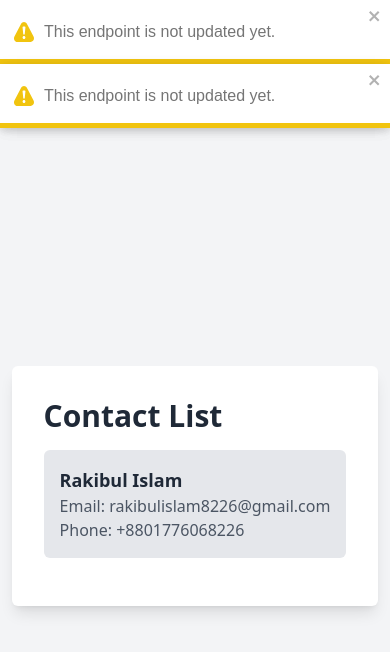
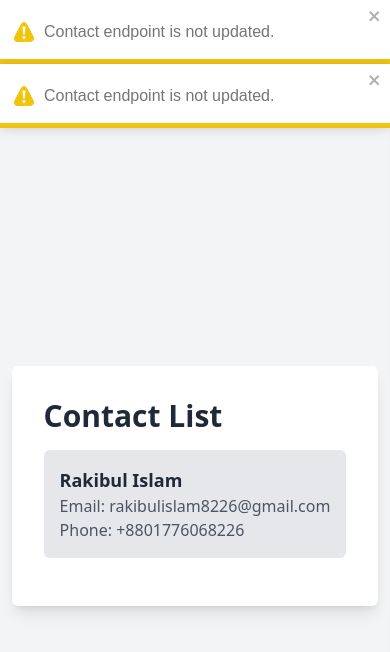
Before and after one commit to rakibulislam8226/Kindergarten, a React (Create React App) app in the folder frontend/: page /contact in a window 390 px wide. Shown: the top 652 px of the page. Built offline with nearby package versions, Linux system fonts and the light colour scheme.

Commit message:
Style change for mobile screen at plan

```diff
--- a/frontend/src/App.js
+++ b/frontend/src/App.js
@@ -1,11 +1,11 @@
 import { BrowserRouter as Router, Routes, Route } from 'react-router-dom';
+import './index.css';
 
 import Plan from "./Components/Classworks/Plan/Plan";
 import Navbar from "./Components/Navbar";
 import Home from "./Components/Home";
+import { Contact } from './Components/Contact';
 
-import './index.css';
-import { Contact } from './Components/Contact';
 
 function App() {
   return (
--- a/frontend/src/Components/Classworks/Plan/Plan.jsx
+++ b/frontend/src/Components/Classworks/Plan/Plan.jsx
@@ -23,7 +23,7 @@ const Plan = () => {
     };
 
     return (
-        <div className="container mx-auto p-4 lg:flex justify-between">
+        <div className="container mx-auto p-4 flex flex-col-reverse lg:flex-row lg:justify-between gap-3">
             <PlanList plans={plans} />
             <AddPlanForm onAddPlan={handleAddPlan} />
         </div>
--- a/frontend/src/Components/Contact.jsx
+++ b/frontend/src/Components/Contact.jsx
@@ -1,15 +1,15 @@
 import { useEffect } from 'react';
-import { toast, ToastContainer } from 'react-toastify';
-import 'react-toastify/dist/ReactToastify.css';
+import { toast } from 'react-toastify';
+
 
 export const Contact = () => {
     useEffect(() => {
-        // Show the alert when the component mounts
-        toast.warning("This endpoint is not updated yet.", {
+        toast.warning("Contact endpoint is not updated.", {
             position: toast.POSITION.TOP_CENTER,
-            autoClose: 5000, // Auto close the alert after 5 seconds
+            autoClose: 5000,
         });
-    }, []);
+    });
+
 
     const contactData = [
         {
@@ -18,7 +18,6 @@ export const Contact = () => {
             email: 'rakibulislam8226@gmail.com',
             phone: '+8801776068226',
         },
-        // Add more contacts as needed
     ];
 
     return (
@@ -32,13 +31,10 @@ export const Contact = () => {
                                 <h3 className="text-lg font-semibold text-gray-800">{contact.name}</h3>
                                 <p className="text-gray-600">Email: {contact.email}</p>
                                 <p className="text-gray-600">Phone: {contact.phone}</p>
-                                {/* Add more contact information as needed */}
                             </div>
                         </li>
                     ))}
                 </ul>
-                {/* Other content of your component */}
-                <ToastContainer />
             </div>
         </div>
     );
--- a/frontend/src/Components/Navbar.jsx
+++ b/frontend/src/Components/Navbar.jsx
@@ -6,7 +6,6 @@ const Navbar = () => {
     const [isNavOpen, setIsNavOpen] = useState(false);
 
     const toggleNav = (event) => {
-        // Prevent the click event from reaching the document when the modal is open
         if (!isNavOpen) {
             event.stopPropagation();
         }
@@ -33,7 +32,7 @@ const Navbar = () => {
     }, [isNavOpen]);
 
     return (
-        <nav className={`bg-gray-800 text-white p-4 transition-color ${isNavOpen ? 'duration-500' : 'duration-300'}`}>
+        <nav className={`bg-gray-800 text-white p-4 ${isNavOpen ? 'duration-500' : 'duration-300'}`}>
             <div className="container mx-auto flex justify-between items-center">
                 <div className="text-lg font-semibold">
                     <Link to="/" className="hover:text-gray-300 text-2xl lg:text-4xl">Kinder<span className='text-orange-500'>Garten</span></Link>
@@ -45,7 +44,7 @@ const Navbar = () => {
             </div>
 
             {/* Modal Navigation */}
-            <div className={`fixed top-0 right-0 h-full w-1/3 bg-gray-800 text-white p-4 transform nav-modal ${isNavOpen ? 'translate-x-0 opacity-100 duration-500' : 'translate-x-full opacity-0 duration-300'}`}>
+            <div className={`fixed top-0 right-0 h-full w-1/3 bg-gray-800 text-white p-4 transform nav-modal ${isNavOpen ? 'duration-500' : 'translate-x-full duration-300'}`}>
                 <div>
                     <AiOutlineClose size={30} onClick={closeNav} className="text-white hover:text-gray-300 float-right transition-transform duration-300 cursor-pointer" />
                     <Link to="/" className="hover:text-gray-300 lg:text-3xl font-bold hidden lg:block">Kinder<span className='text-orange-500'>Garten</span></Link>
```
